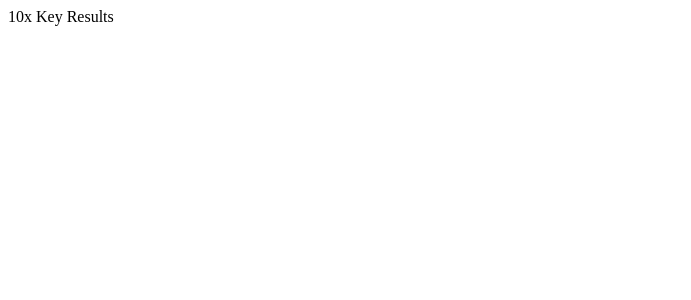
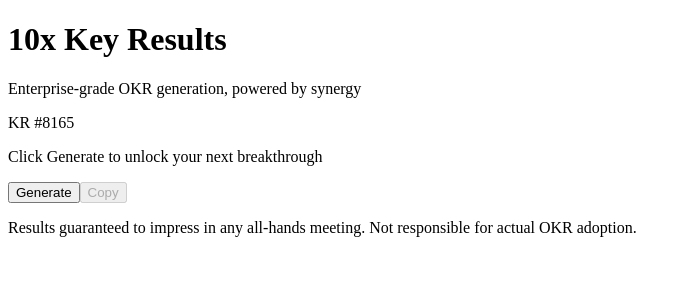
Before and after one commit to floriangosse/okr.rodeo, a React (Vite) app: page / in a window 1280 px wide. Shown: the top 300 px of the page, without its empty margins (0-691 px from the left). Built offline with nearby package versions, Linux system fonts and the light colour scheme.

Commit message:
feat: add KR card component and main app wiring

```diff
--- a/src/App.tsx
+++ b/src/App.tsx
@@ -1,3 +1,112 @@
+import { useEffect, useState } from "react";
+import KRCard from "./components/KRCard";
+import { decodeKR, encodeKR, generateKR } from "./lib/generator";
+
+function randomKRNumber(): number {
+  return Math.floor(1000 + Math.random() * 9000);
+}
+
 export default function App() {
-  return <div>10x Key Results</div>;
+  const [kr, setKR] = useState<string | null>(null);
+  const [krNumber, setKRNumber] = useState<number>(randomKRNumber());
+  const [copied, setCopied] = useState<boolean>(false);
+  const [shareUrl, setShareUrl] = useState<string | null>(null);
+
+  useEffect(() => {
+    const params = new URLSearchParams(window.location.search);
+    const encoded = params.get("kr");
+    const decoded = decodeKR(encoded);
+    if (decoded) {
+      setKR(decoded);
+      setKRNumber(randomKRNumber());
+    }
+  }, []);
+
+  function handleGenerate() {
+    const newKR = generateKR();
+    setKR(newKR);
+    setKRNumber(randomKRNumber());
+    setCopied(false);
+    setShareUrl(null);
+    window.history.replaceState(null, "", window.location.pathname);
+  }
+
+  function handleCopy() {
+    if (!kr) return;
+    navigator.clipboard.writeText(kr).then(() => {
+      setCopied(true);
+      setTimeout(() => setCopied(false), 2000);
+    });
+  }
+
+  function handleShare() {
+    if (!kr) return;
+    const url = `${window.location.origin}${window.location.pathname}?kr=${encodeKR(kr)}`;
+    setShareUrl(url);
+    window.history.replaceState(null, "", `?kr=${encodeKR(kr)}`);
+  }
+
+  function handleCopyShareUrl() {
+    if (!shareUrl) return;
+    navigator.clipboard.writeText(shareUrl);
+  }
+
+  return (
+    <div className="app">
+      <header className="header">
+        <h1 className="site-title">10x Key Results</h1>
+        <p className="tagline">
+          Enterprise-grade OKR generation, powered by synergy
+        </p>
+      </header>
+
+      <main className="main">
+        <KRCard kr={kr} krNumber={krNumber} />
+
+        <div className="actions">
+          <button className="btn btn-primary" onClick={handleGenerate}>
+            Generate
+          </button>
+          <button
+            className="btn btn-secondary"
+            onClick={handleCopy}
+            disabled={!kr}
+          >
+            {copied ? "✓ Copied" : "Copy"}
+          </button>
+        </div>
+
+        {kr && (
+          <div className="share">
+            {!shareUrl ? (
+              <button className="share-link" onClick={handleShare}>
+                Share this KR →
+              </button>
+            ) : (
+              <div className="share-url-row">
+                <input
+                  className="share-url-input"
+                  readOnly
+                  value={shareUrl}
+                />
+                <button
+                  className="btn btn-secondary"
+                  onClick={handleCopyShareUrl}
+                >
+                  Copy URL
+                </button>
+              </div>
+            )}
+          </div>
+        )}
+      </main>
+
+      <footer className="footer">
+        <p>
+          Results guaranteed to impress in any all-hands meeting. Not
+          responsible for actual OKR adoption.
+        </p>
+      </footer>
+    </div>
+  );
 }
--- /dev/null
+++ b/src/components/KRCard.tsx
@@ -0,0 +1,15 @@
+interface KRCardProps {
+  kr: string | null;
+  krNumber: number;
+}
+
+export default function KRCard({ kr, krNumber }: KRCardProps) {
+  return (
+    <div className="kr-card">
+      <span className="kr-number">KR #{krNumber}</span>
+      <p className="kr-text">
+        {kr ?? "Click Generate to unlock your next breakthrough"}
+      </p>
+    </div>
+  );
+}
```
